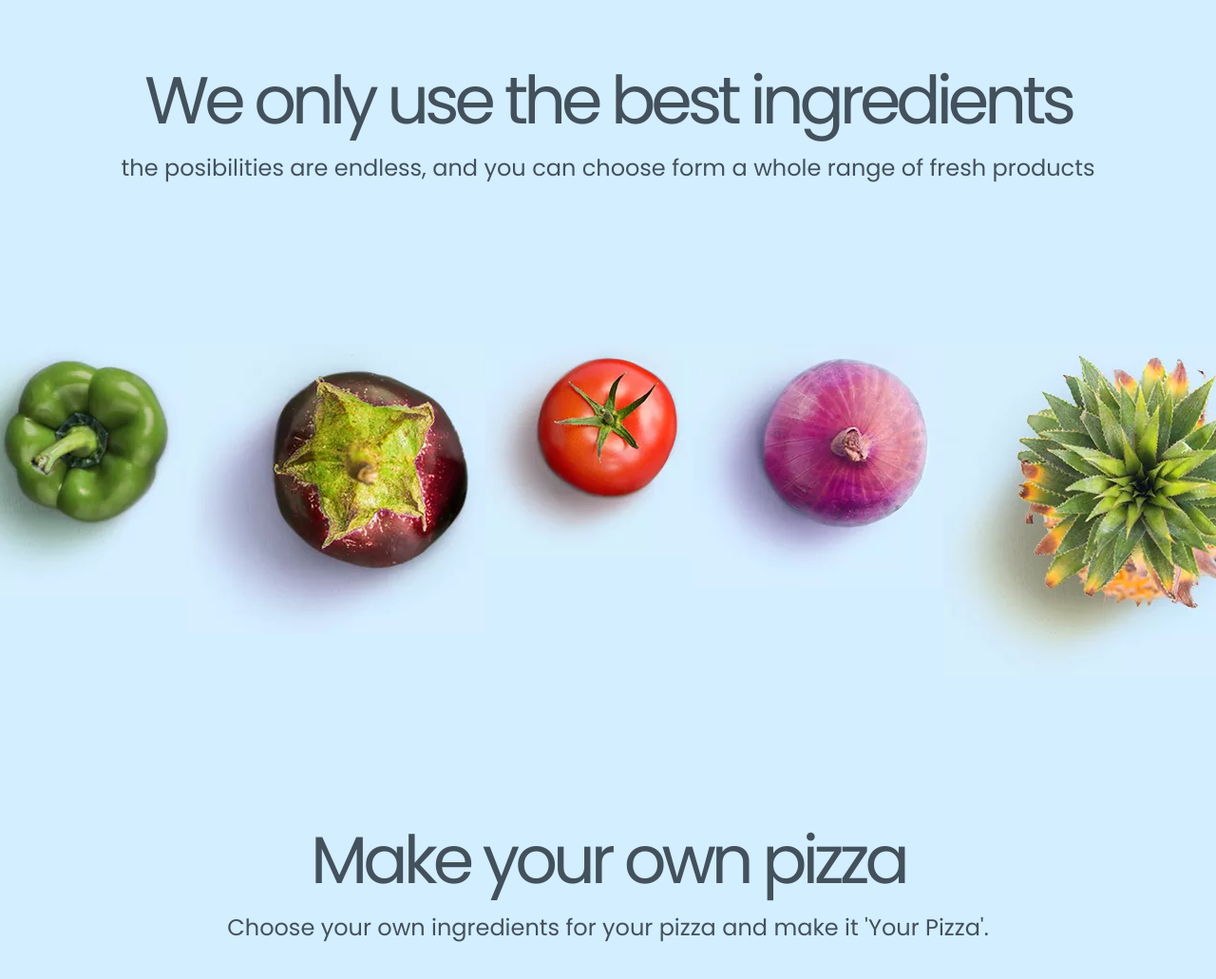
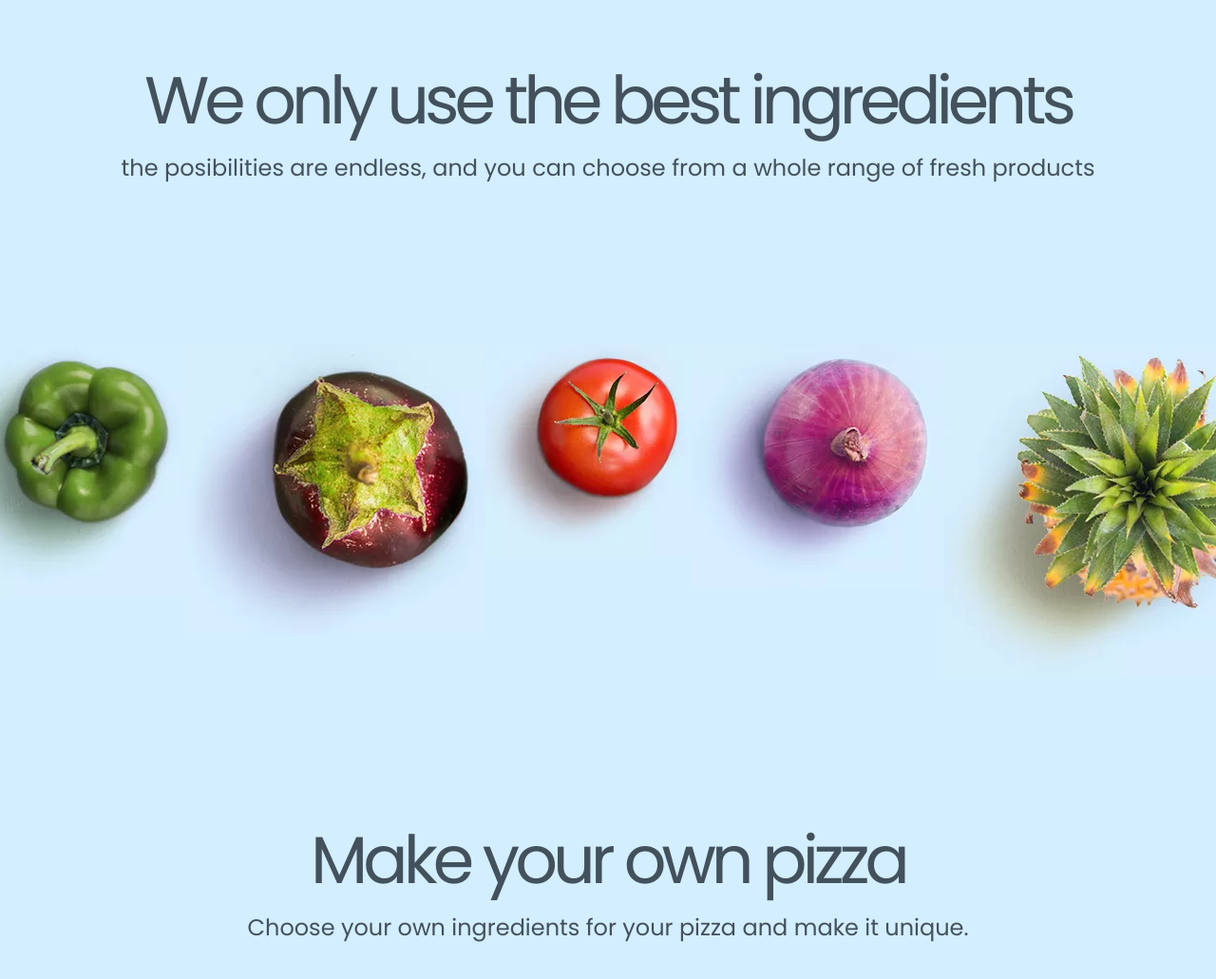
Before and after one commit to Metzo00/Pizza_Preston, a website: page Pizza_Preston/index.html in a window 1280 px wide. Shown: the part 1197-2228 px from the top of the page at 95% size. Drawn offline with nearby package versions, Linux system fonts and the light colour scheme; a script that the page names is missing.

Commit message:
text correction
text changes

```diff
--- a/Pizza_Preston/index.html
+++ b/Pizza_Preston/index.html
@@ -37,7 +37,7 @@
     </section>
     <section class="second-section">
       <h1>We only use the best ingredients </h1>
-      <p>the posibilities are endless, and you can choose form a whole range of fresh products</p>
+      <p>the posibilities are endless, and you can choose from a whole range of fresh products</p>
       <div class="images-wrapper bottom">
         <div class="image-container">
           <img class="section_2_06" src="img/section_2_06.webp" />
@@ -75,7 +75,7 @@
     </section>
     <section class="third-section">
       <h1>Make your own pizza</h1>
-      <p>Choose your own ingredients for your pizza and make it 'Your Pizza'.</p>
+      <p>Choose your own ingredients for your pizza and make it unique.</p>
       <div class="images-wrapper">
         <img class="section_3_06" src="img/section_3_06.webp" />
         <img class="section_3_05" src="img/section_3_05.webp" />
```
